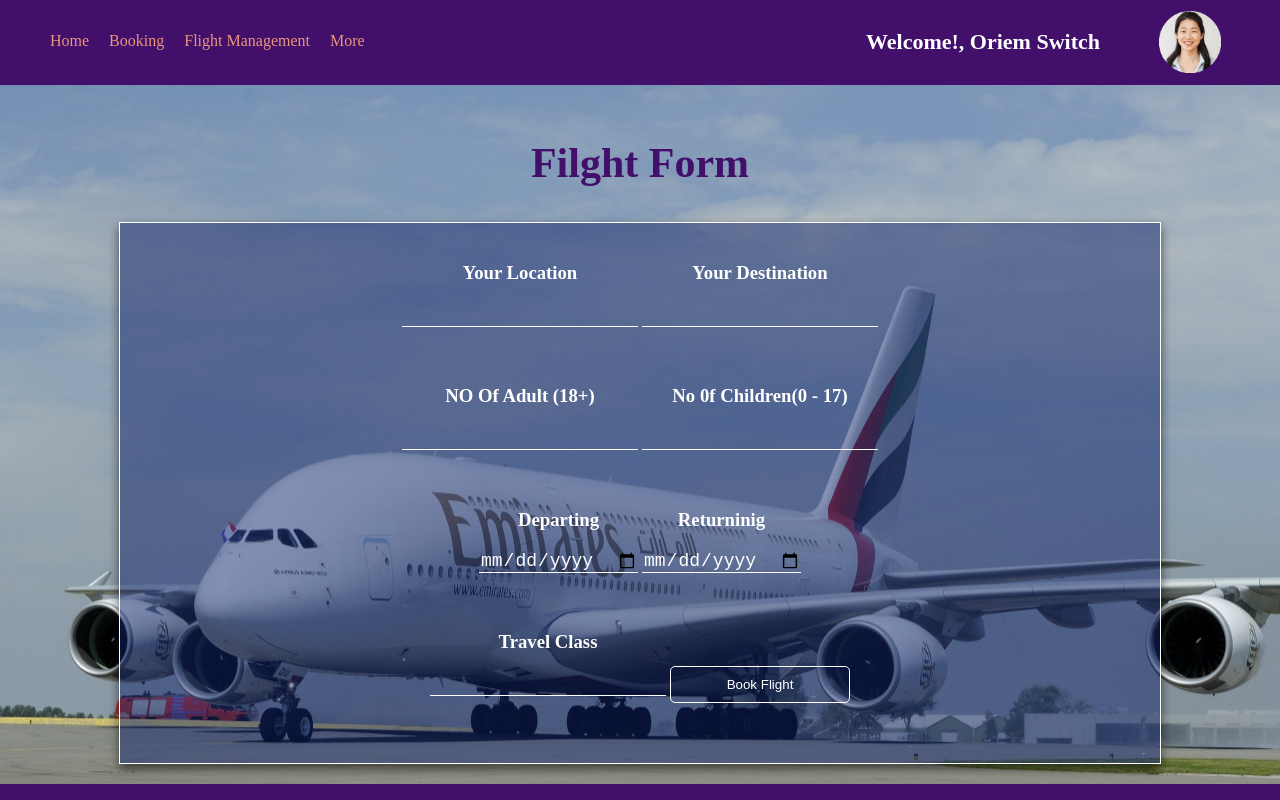
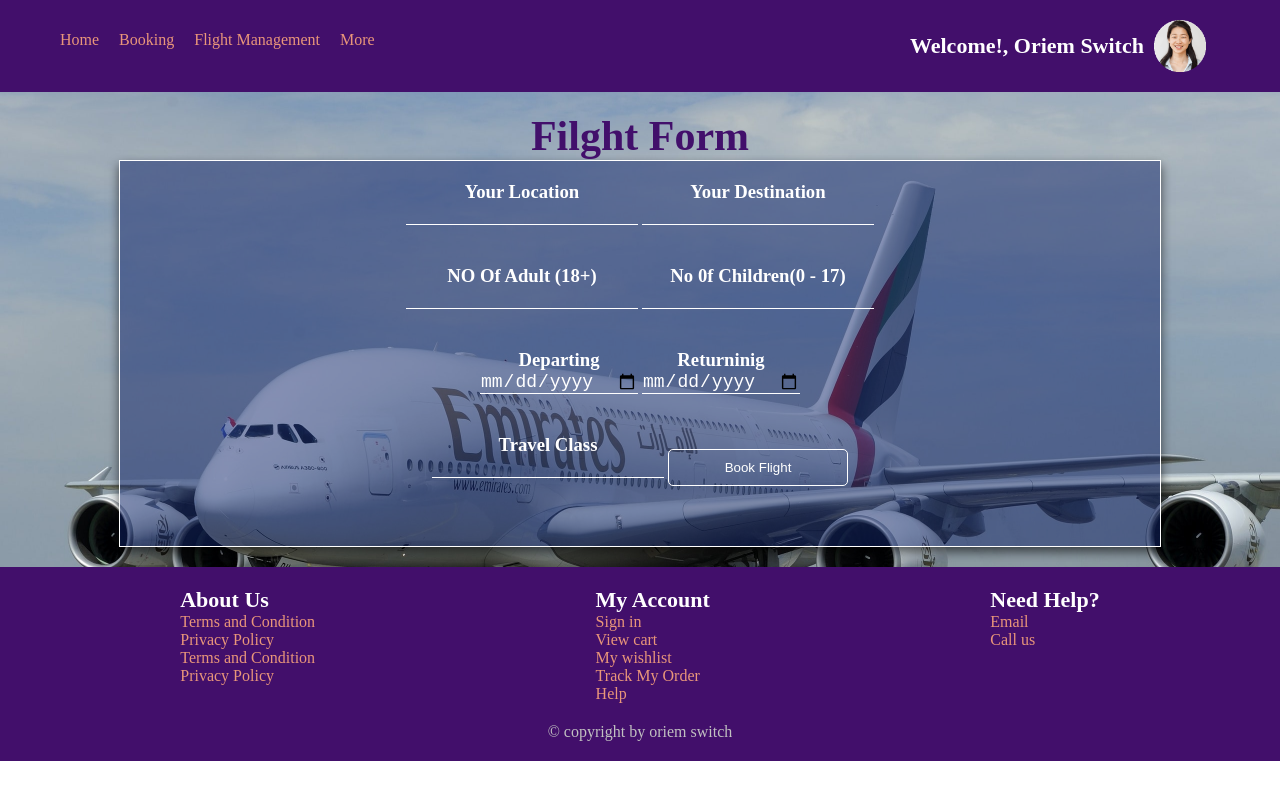
Before and after one commit to O-switch/flight-booking, a plain HTML site: page index.html in a window 1280 px wide. Shown: the top 800 px of the page. Drawn offline with Linux system fonts and the light colour scheme; a script that the page names is missing.

Commit message:
header updated

```diff
--- a/css/style.css
+++ b/css/style.css
@@ -1,9 +1,12 @@
+* {
+    padding: 0%;
+    margin: 0%;
+}
+
 body {
     width: 100%;
     height: auto;
     box-sizing: border-box;
-    margin: auto;
-    padding: auto;
 }
 
 .section-p {
@@ -88,20 +91,26 @@
 
 #navbar {
     animation: slidefromLeft 1s ease;
+    margin-bottom: 20px;
+    padding-top: 10px;
+    margin-left: 50px;
 }
 
 .profile {
     animation: slidefromRight 1s ease;
+    margin: 10px 0;
 }
 
 #nav #navbar,
 #nav .profile {
     display: flex;
+    align-items: center;
+    justify-content: center;
 }
 
 .profile img {
-    width: 15%;
-    margin: auto;
+    width: 12%;
+    margin: 10px;
 }
 
 #form {
```
